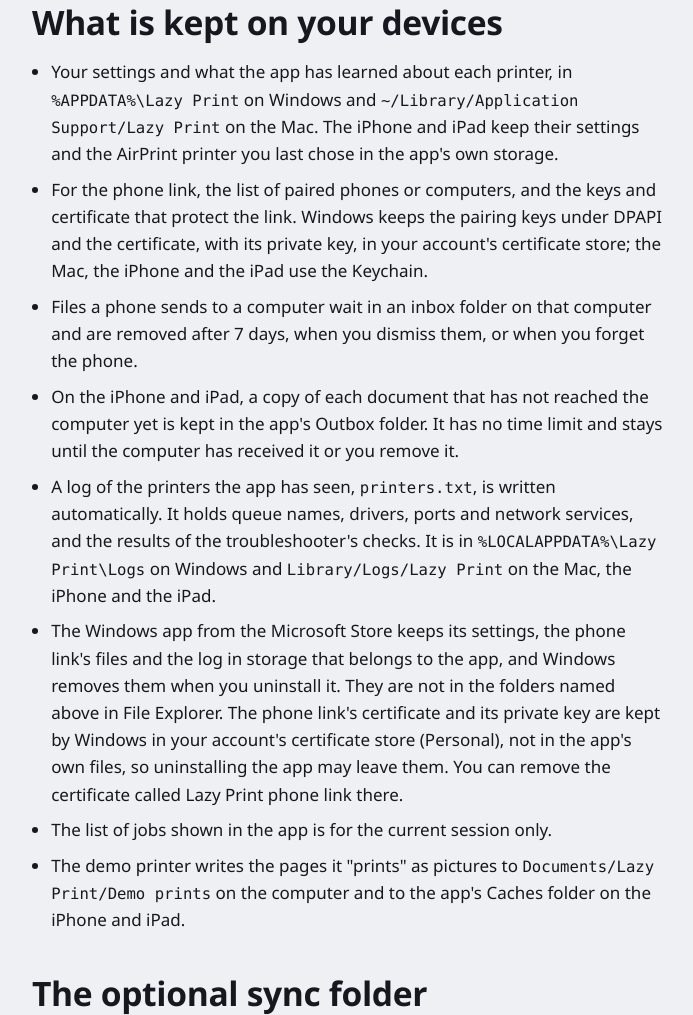
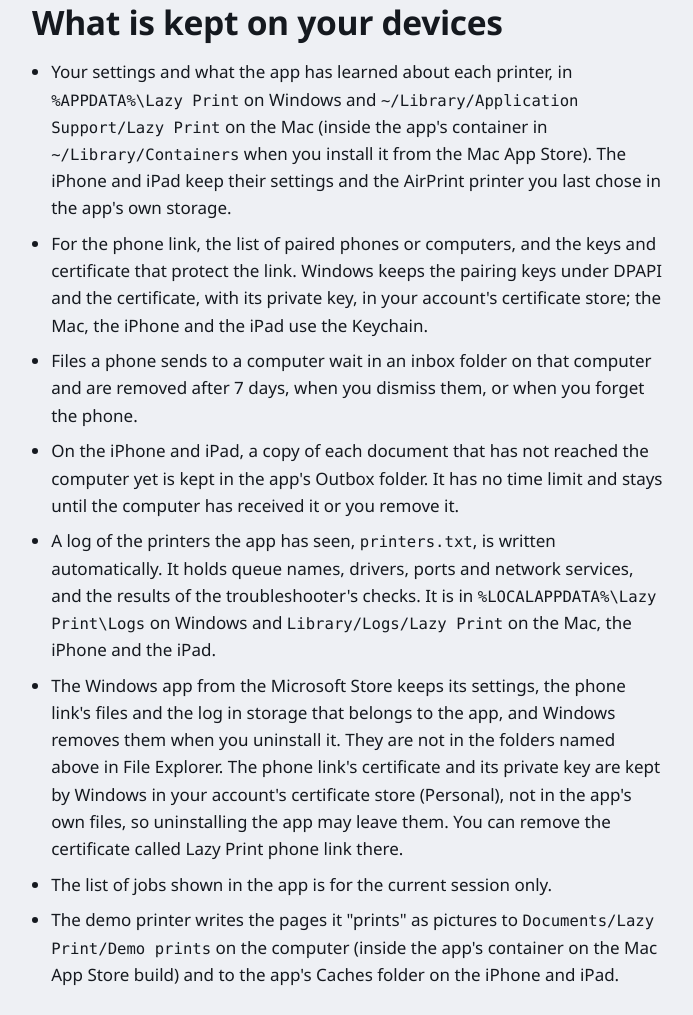
Before and after one commit to aytutuna/LazyPrint, a plain HTML site: page site/privacy.html in a window 1280 px wide. Shown: the part 1002-2017 px from the top of the page, without its empty margins (292-985 px from the left). Drawn offline with Linux system fonts and the light colour scheme.

Commit message:
keep arbitrary loads in the store plist, document the Mac store build

```diff
--- a/site/privacy.html
+++ b/site/privacy.html
@@ -37,14 +37,14 @@
 
     <h2 style="margin-top:2.5rem">What is kept on your devices</h2>
     <ul>
-      <li>Your settings and what the app has learned about each printer, in <code>%APPDATA%\Lazy Print</code> on Windows and <code>~/Library/Application Support/Lazy Print</code> on the Mac. The iPhone and iPad keep their settings and the AirPrint printer you last chose in the app's own storage.</li>
+      <li>Your settings and what the app has learned about each printer, in <code>%APPDATA%\Lazy Print</code> on Windows and <code>~/Library/Application Support/Lazy Print</code> on the Mac (inside the app's container in <code>~/Library/Containers</code> when you install it from the Mac App Store). The iPhone and iPad keep their settings and the AirPrint printer you last chose in the app's own storage.</li>
       <li>For the phone link, the list of paired phones or computers, and the keys and certificate that protect the link. Windows keeps the pairing keys under DPAPI and the certificate, with its private key, in your account's certificate store; the Mac, the iPhone and the iPad use the Keychain.</li>
       <li>Files a phone sends to a computer wait in an inbox folder on that computer and are removed after 7 days, when you dismiss them, or when you forget the phone.</li>
       <li>On the iPhone and iPad, a copy of each document that has not reached the computer yet is kept in the app's Outbox folder. It has no time limit and stays until the computer has received it or you remove it.</li>
       <li>A log of the printers the app has seen, <code>printers.txt</code>, is written automatically. It holds queue names, drivers, ports and network services, and the results of the troubleshooter's checks. It is in <code>%LOCALAPPDATA%\Lazy Print\Logs</code> on Windows and <code>Library/Logs/Lazy Print</code> on the Mac, the iPhone and the iPad.</li>
       <li>The Windows app from the Microsoft Store keeps its settings, the phone link's files and the log in storage that belongs to the app, and Windows removes them when you uninstall it. They are not in the folders named above in File Explorer. The phone link's certificate and its private key are kept by Windows in your account's certificate store (Personal), not in the app's own files, so uninstalling the app may leave them. You can remove the certificate called Lazy Print phone link there.</li>
       <li>The list of jobs shown in the app is for the current session only.</li>
-      <li>The demo printer writes the pages it "prints" as pictures to <code>Documents/Lazy Print/Demo prints</code> on the computer and to the app's Caches folder on the iPhone and iPad.</li>
+      <li>The demo printer writes the pages it "prints" as pictures to <code>Documents/Lazy Print/Demo prints</code> on the computer (inside the app's container on the Mac App Store build) and to the app's Caches folder on the iPhone and iPad.</li>
     </ul>
 
     <h2 style="margin-top:2.5rem">The optional sync folder</h2>
```
Also changed, not shown: 3 other files.
